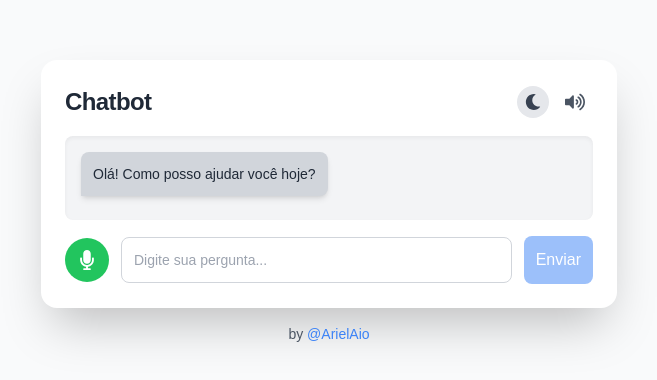
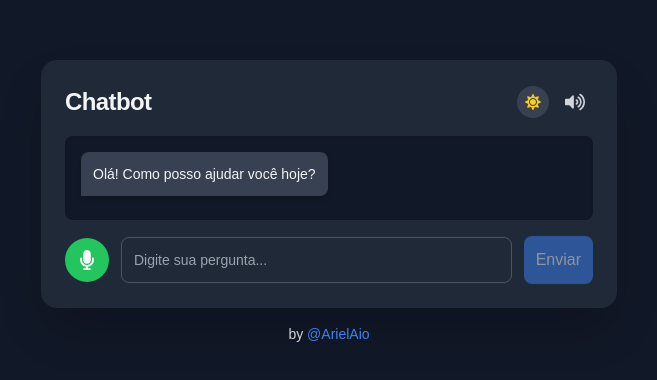
Before and after one commit to ArielAio/ChatBot, a Next.js app: page / in a window 1280 px wide. Shown: the part 198-578 px from the top of the page, without its empty margins (311-968 px from the left). Built offline with nearby package versions, Linux system fonts and the light colour scheme.

Commit message:
fix: fix dark mode

```diff
--- a/pages/_document.js
+++ b/pages/_document.js
@@ -2,7 +2,7 @@ import { Html, Head, Main, NextScript } from "next/document";
 
 export default function Document() {
   return (
-    <Html lang="pt-BR" className="light">
+    <Html lang="pt-BR" className="dark">
       <Head />
       <body className="antialiased">
         <Main />
--- a/pages/index.js
+++ b/pages/index.js
@@ -9,13 +9,10 @@ function useTheme() {
       const saved = localStorage.getItem('theme');
       if (saved === 'dark' || saved === 'light') return saved;
 
-      // Verificar preferência do sistema
-      if (window.matchMedia && window.matchMedia('(prefers-color-scheme: dark)').matches) {
-        return 'dark';
-      }
-      return 'light';
+      // Sempre começar com dark por padrão
+      return 'dark';
     }
-    return 'light';
+    return 'dark';
   });
 
   useEffect(() => {
```
